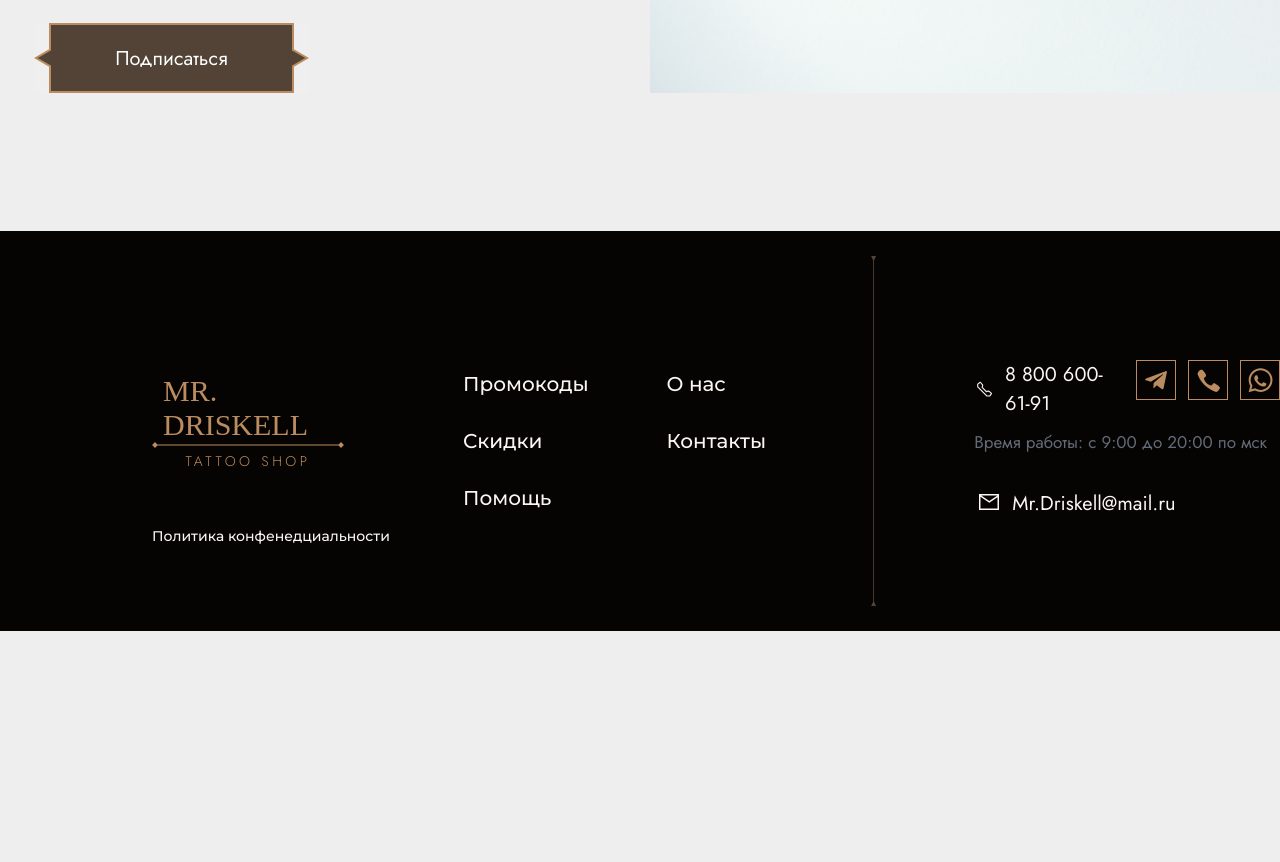
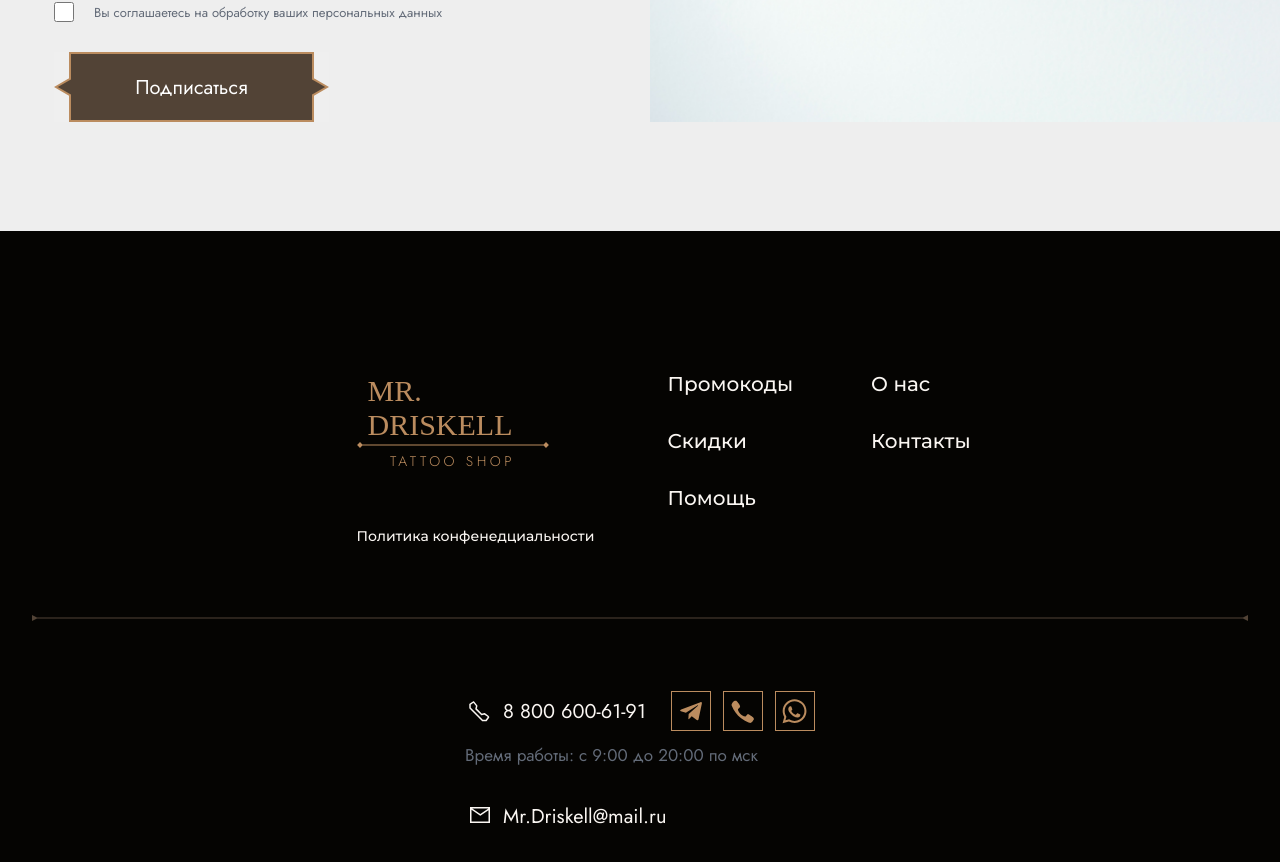
Before and after one commit to SSamarsky/tattoo-shop, a React (Create React App) app: page / in a window 1280 px wide. Shown: the part 6904-7766 px from the top of the page. Before the commit the page ends 7535 px from the top, so only its background shows below. Built offline with nearby package versions, Linux system fonts and the light colour scheme; a web font is replaced by a local one.

Commit message:
feat: adaptiv to 900px for main page

```diff
--- a/src/components/footer/Footer.jsx
+++ b/src/components/footer/Footer.jsx
@@ -31,7 +31,8 @@ const Footer = () => {
             </li>
           </ul>
         </div>
-      <svg className={styles.line}
+        <svg
+          className={styles.line}
           xmlns="http://www.w3.org/2000/svg"
           width="6"
           height="400"
@@ -40,6 +41,18 @@ const Footer = () => {
         >
           <path
             d="M2.50002 395L0.113266 400L5.88677 400L3.50002 395L2.50002 395ZM3.49998 5L5.88673 -1.26184e-07L0.113225 1.26184e-07L2.49998 5L3.49998 5ZM3.50002 395.5L3.49998 4.5L2.49998 4.5L2.50002 395.5L3.50002 395.5Z"
+            fill="#524336"
+          />
+        </svg>
+        <svg className={styles.line__hor}
+          xmlns="http://www.w3.org/2000/svg"
+          width="100%"
+          height="6"
+          viewBox="0 0 1216 6"
+          fill="none"
+        >
+          <path
+            d="M5 2.5L0 0.113249V5.88675L5 3.5V2.5ZM1211 3.5L1216 5.88675V0.113249L1211 2.5V3.5ZM4.5 3.5H1211.5V2.5H4.5V3.5Z"
             fill="#524336"
           />
         </svg>
--- a/src/components/footer/Footer.module.scss
+++ b/src/components/footer/Footer.module.scss
@@ -1,5 +1,5 @@
 .footer {
-    height: 400px;
+    min-height: 400px;
     background-color: #050402;
     color: #FAF6F2;
     font-size: 20px;
@@ -12,7 +12,6 @@
 }
 
 .footer__menu {
-    height: 141px;
     padding-top: 139px;
     margin-left: 152px;
     margin-right: 102px;
@@ -53,3 +52,34 @@
     font-size: 14px;
     font-family: 'Montserrat', sans-serif;
 }
+
+.line__hor {
+    display: none;
+}
+
+@media (max-width: 1360px) {
+    .inner {
+        flex-direction: column;
+        align-items: center;
+        justify-content: center;
+    }
+
+    .line {
+        display: none;
+    }
+
+    .footer__menu {
+        margin-bottom: 70px;
+    }
+
+    .contacts {
+        padding-top: 70px;
+        padding-bottom: 70px;
+        margin-left: 0px;
+    }
+
+    .line__hor {
+        width: 100%;
+        display: block;
+    }
+}
--- a/src/components/subscriptin/Subscription.module.scss
+++ b/src/components/subscriptin/Subscription.module.scss
@@ -21,6 +21,7 @@
 }
 
 .form {
+    padding: 0 20px;
     margin-top: 5px;
     margin-right: 82px;
     max-width: 524px;
@@ -159,3 +160,29 @@
         }
     }
 }
+
+@media (max-width: 1100px) {
+    .form {
+        margin-right: 20px;
+    }
+}
+
+@media (max-width: 1000px) {
+
+    .inner {
+    display: block;
+        height: 562px;
+    }
+    .banner {
+        display: none;
+    }
+
+    .form {
+        justify-content: center;
+        max-width: none;
+    }
+
+    .text {
+        max-width: 523px;
+    }
+}
```
Lines whose indentation alone changed are shown as unchanged.
